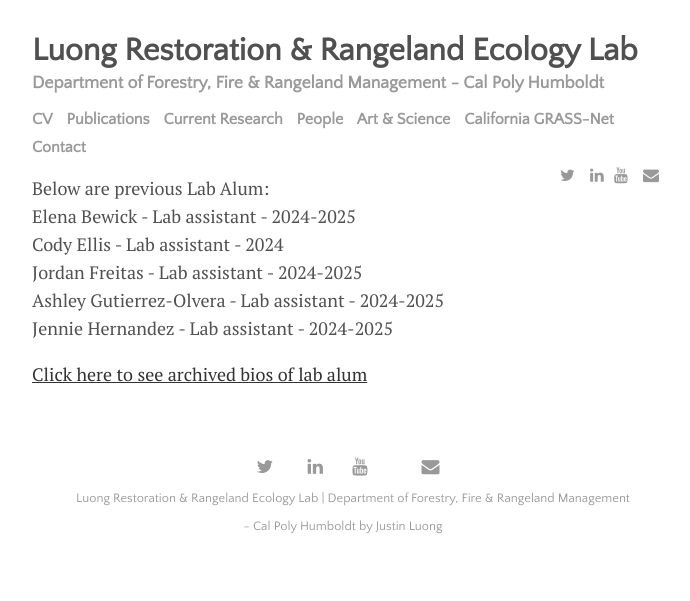
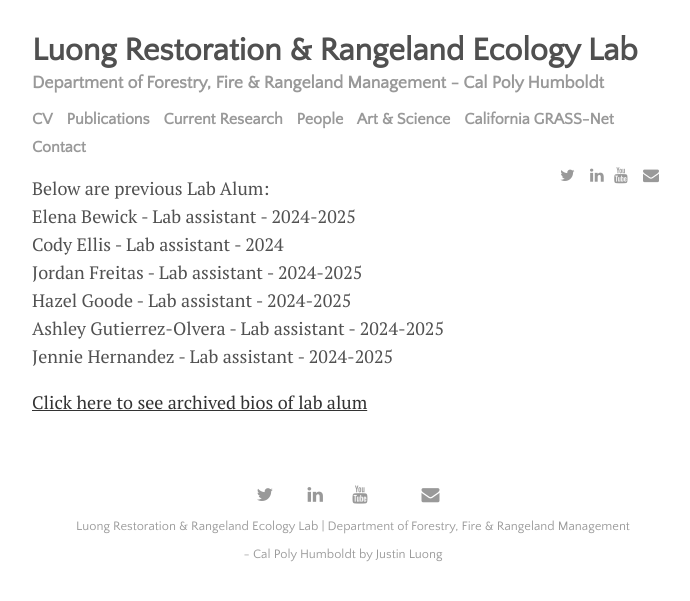
Before and after one commit to austinluong/justinluong.com, a Jekyll site: the page built from menu/labalum.md, in a window 1280 px wide. Shown: the top 601 px of the page, without its empty margins (292-982 px from the left). Built offline with Jekyll 4.4.1, drawn with Linux system fonts in a browser that asks for light colours; nearby versions of some CDN libraries; our own code applies the rules of GitHub Pages for plain Markdown files.

Commit message:
Update labalum.md

```diff
--- a/menu/labalum.md
+++ b/menu/labalum.md
@@ -2,6 +2,7 @@
 Elena Bewick - Lab assistant - 2024-2025
 Cody Ellis - Lab assistant - 2024
 Jordan Freitas - Lab assistant - 2024-2025
+Hazel Goode - Lab assistant - 2024-2025
 Ashley Gutierrez-Olvera - Lab assistant - 2024-2025
 Jennie Hernandez - Lab assistant - 2024-2025
 
```
